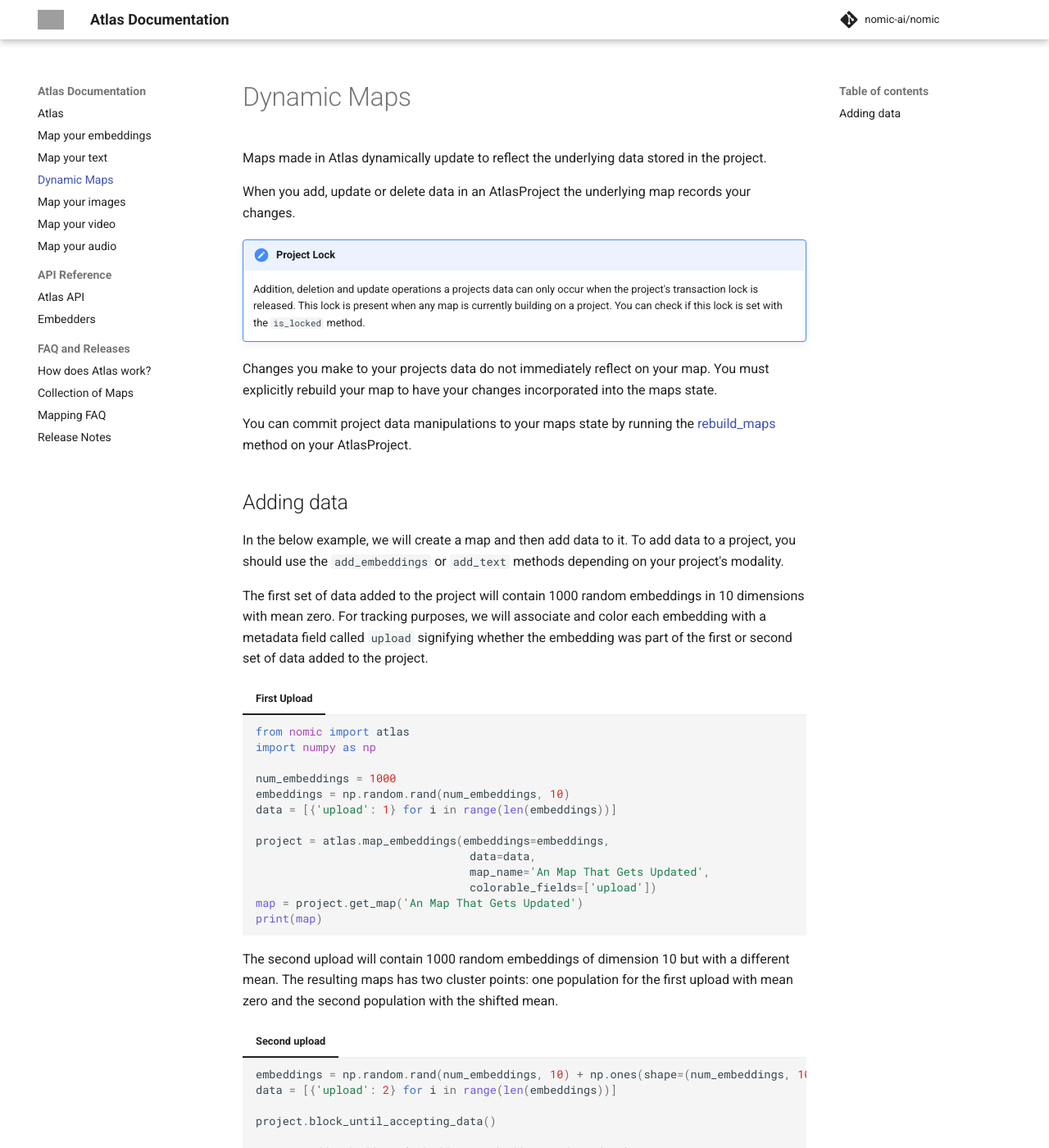
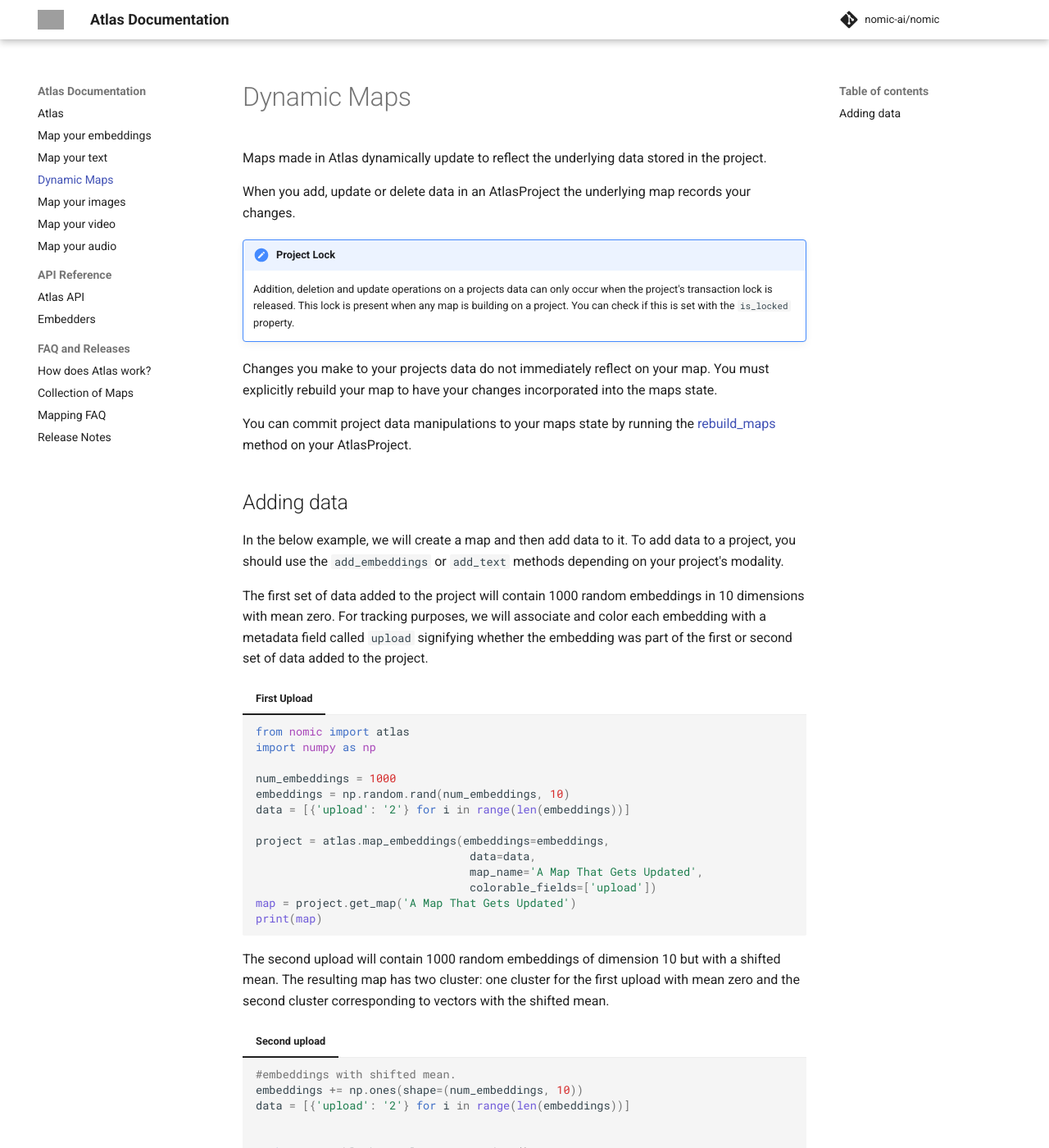
Before and after one commit to nomic-ai/nomic, an MkDocs documentation site: the page built from docs/dynamic_maps.md, in a window 1280 px wide and 1400 px high. Shown: the whole window at 82% size. Built offline with MkDocs 1.6.1 and Material for MkDocs 9.7.7, drawn with Linux system fonts in a browser that asks for light colours; comment, search, counter and statistics services are not loaded; some of the changed text lies outside the part shown; grey boxes are pictures that could not be loaded.

Commit message:
Adding embedding tutorial

````diff
--- a/docs/dynamic_maps.md
+++ b/docs/dynamic_maps.md
@@ -5,8 +5,8 @@
 
 !!! note "Project Lock"
 
-    Addition, deletion and update operations a projects data can only occur when the project's transaction lock is released. This lock is present
-    when any map is currently building on a project. You can check if this lock is set with the `is_locked` method.
+    Addition, deletion and update operations on a projects data can only occur when the project's transaction lock is released. This lock is present
+    when any map is building on a project. You can check if this is set with the `is_locked` property.
 
 Changes you make to your projects data do not immediately reflect on your map. You must explicitly rebuild your map
 to have your changes incorporated into the maps state.
@@ -30,28 +30,34 @@
 
     num_embeddings = 1000
     embeddings = np.random.rand(num_embeddings, 10)
-    data = [{'upload': 1} for i in range(len(embeddings))]
+    data = [{'upload': '2'} for i in range(len(embeddings))]
 
     project = atlas.map_embeddings(embeddings=embeddings,
                                     data=data,
-                                    map_name='An Map That Gets Updated',
+                                    map_name='A Map That Gets Updated',
                                     colorable_fields=['upload'])
-    map = project.get_map('An Map That Gets Updated')
+    map = project.get_map('A Map That Gets Updated')
     print(map)
     ```
 
-The second upload will contain 1000 random embeddings of dimension 10 but with a different mean. The resulting
-maps has two cluster points: one population for the first upload with mean zero and the second
-population with the shifted mean.
+The second upload will contain 1000 random embeddings of dimension 10 but with a shifted mean. The resulting
+map has two cluster: one cluster for the first upload with mean zero and the second
+cluster corresponding to vectors with the shifted mean.
 === "Second upload"
 
     ``` py
-    embeddings = np.random.rand(num_embeddings, 10) + np.ones(shape=(num_embeddings, 10))
-    data = [{'upload': 2} for i in range(len(embeddings))]
+    #embeddings with shifted mean.
+    embeddings += np.ones(shape=(num_embeddings, 10))
+    data = [{'upload': '2'} for i in range(len(embeddings))]
 
-    project.block_until_accepting_data()
 
-    project.add_embeddings(embeddings=embeddings, data=data)
+    with project.block_until_accepting_data() as project:
+        project.add_embeddings(embeddings=embeddings, data=data)
+        project.rebuild_maps()
+    ```
 
-    project.rebuild_maps()
-    ```
+!!! note "Project Lock Context Manager"
+
+    Place any logic that needs to wait for a project lock to be released behind the `project.block_until_accepting_data()` context manager.
+    This context manager will block the currently running thread until all maps in your project are done building. For large projects,
+    this may take a long time.
````
